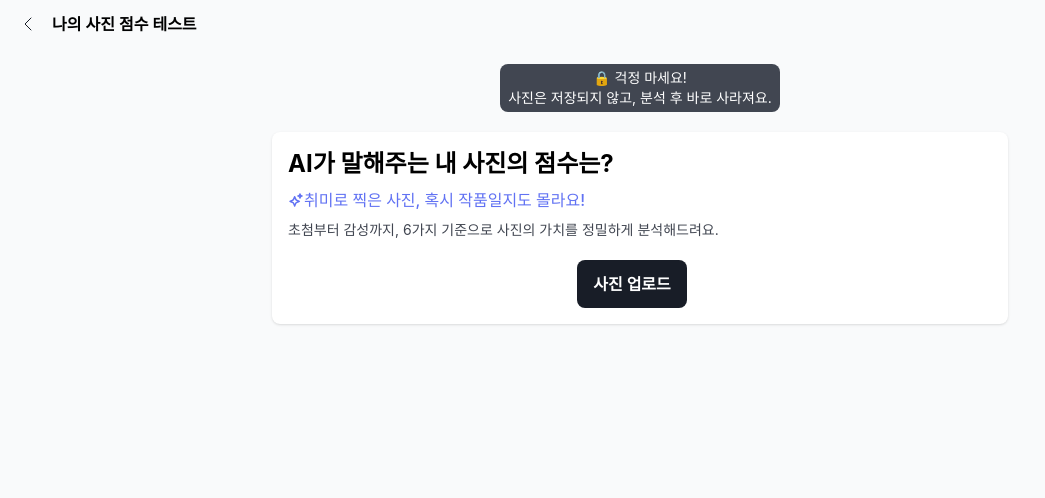
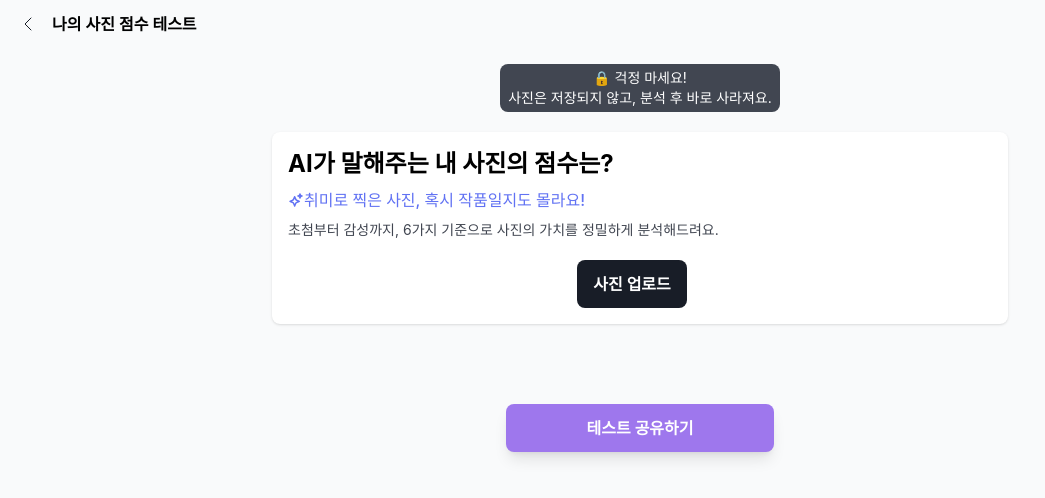
Before and after one commit to buildory/photo-quality-gemini, a React (Vite) app: page / in a window 1280 px wide. Shown: the top 498 px of the page, without its empty margins (0-1045 px from the left). Built offline with nearby package versions, Linux system fonts and the light colour scheme; a web font is replaced by a local one.

Commit message:
feat: 테스트 공유하기 구현

```diff
--- a/src/App.tsx
+++ b/src/App.tsx
@@ -90,6 +90,23 @@ const handleDownload = () => {
       })
 };
 
+const handleShare = async() => {
+  const shareData = {
+    title: "사진 품질 측정기",
+    text: "취미로 찍은 사진, 혹시 작품일지도 몰라요!",
+    url: window.location.href,
+  };
+
+  if (navigator.share) {
+    try {
+      await navigator.share(shareData);
+    } catch (err) {
+      console.error("공유 취소 또는 오류:", err);
+    }
+  } else {
+    alert("이 브라우저는 공유 기능을 지원하지 않습니다.");
+  }
+};
 
 
   useEffect(() => {
@@ -259,6 +276,11 @@ const handleDownload = () => {
           </div>
         )}
         </section>
+        <div className="flex justify-center mt-20">
+          <button onClick={handleShare} className="cursor-pointer px-20 py-3 bg-[#9E77ED] font-semibold text-white rounded-lg shadow-lg">
+            테스트 공유하기
+          </button>
+        </div>
       </main>
     </div>
   );
```
